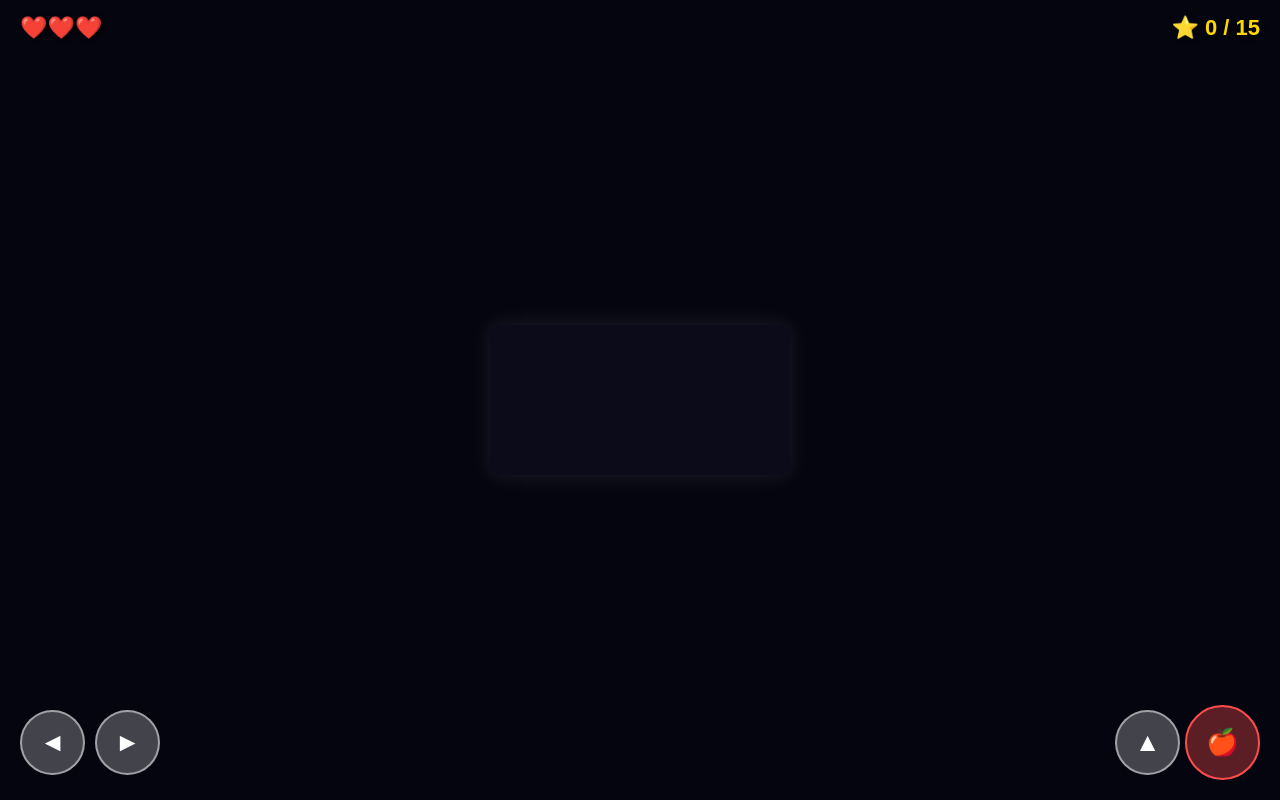
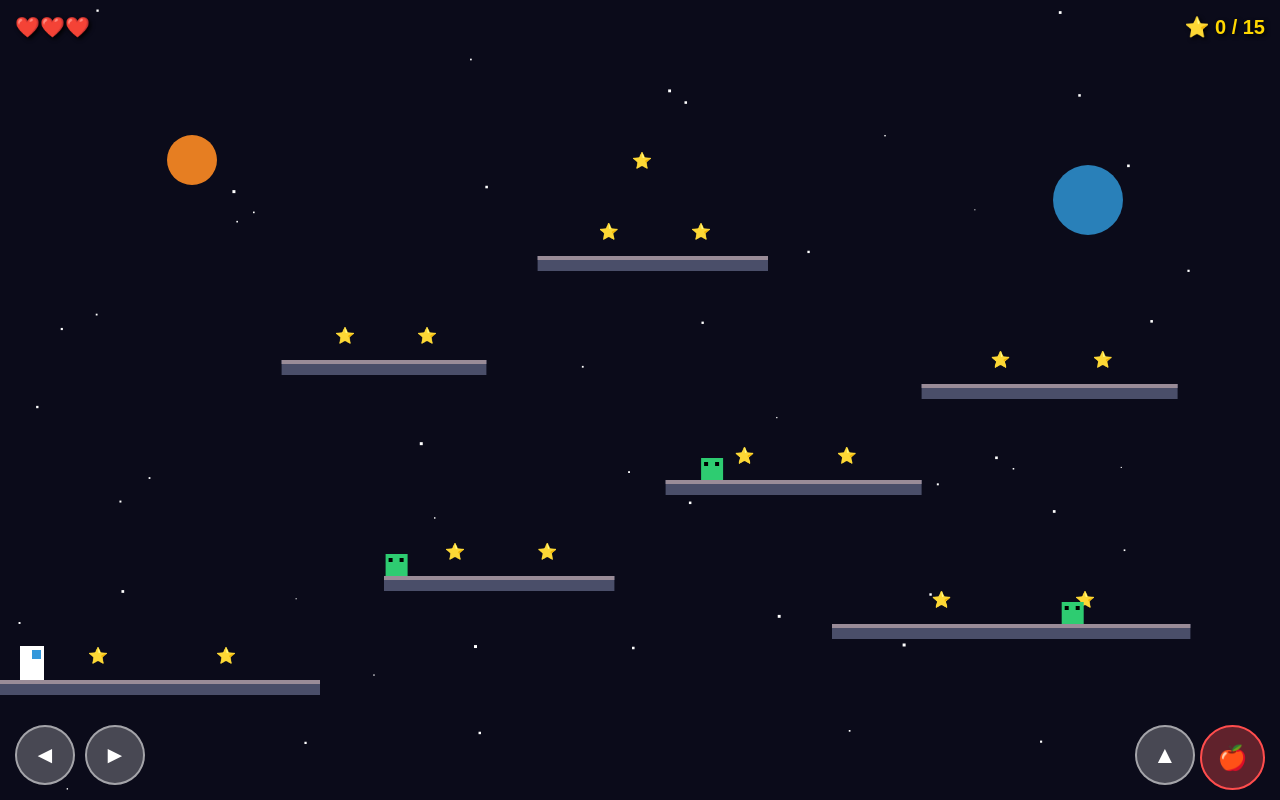
Before and after one commit to hakobyangohar2013/Game_1, a plain HTML site: page index.html in a window 1280 px wide. Drawn offline with Linux system fonts and the light colour scheme.

Commit message:
Update index.html

```diff
--- a/index.html
+++ b/index.html
@@ -2,17 +2,20 @@
 <html lang="hy">
 <head>
     <meta charset="UTF-8">
-    <meta name="viewport" content="width=device-width, initial-scale=1.0, user-scalable=no">
+    <meta name="viewport" content="width=device-width, initial-scale=1.0, maximum-scale=1.0, user-scalable=no">
     <title>Տիեզերագնացի Ակադեմիա</title>
     <style>
         * {
             box-sizing: border-box;
             user-select: none;
             -webkit-user-select: none;
+            touch-action: none;
         }
-        body {
+        html, body {
             margin: 0;
             padding: 0;
+            width: 100%;
+            height: 100%;
             background-color: #050510;
             color: white;
             font-family: Arial, sans-serif;
@@ -27,22 +30,24 @@
             align-items: center;
         }
         canvas {
+            width: 100%;
+            height: 100%;
+            display: block;
             background: #0b0b1a;
-            box-shadow: 0 0 20px rgba(255, 255, 255, 0.1);
         }
         /* UI Ցուցիչներ */
         .ui-panel {
             position: absolute;
             top: 15px;
-            font-size: 22px;
+            font-size: 20px;
             font-weight: bold;
             text-shadow: 2px 2px 4px #000;
             z-index: 10;
         }
-        #hearts-panel { left: 20px; color: #ff4d4d; }
-        #stars-panel { right: 20px; color: #ffd700; }
+        #hearts-panel { left: 15px; color: #ff4d4d; }
+        #stars-panel { right: 15px; color: #ffd700; }
 
-        /* Կառավարման Կոճակներ Հեռախոսի Համար */
+        /* Կառավարման Կոճակներ */
         .touch-btn {
             position: absolute;
             background: rgba(255, 255, 255, 0.25);
@@ -51,24 +56,23 @@
             display: flex;
             justify-content: center;
             align-items: center;
-            font-size: 26px;
+            font-size: 24px;
             color: white;
             z-index: 10;
-            touch-action: manipulation;
         }
         .touch-btn:active {
             background: rgba(255, 255, 255, 0.6);
         }
 
         /* Ձախ կողմում՝ Ձախ ու Աջ */
-        #btn-left { bottom: 25px; left: 20px; width: 65px; height: 65px; }
-        #btn-right { bottom: 25px; left: 95px; width: 65px; height: 65px; }
+        #btn-left { bottom: 15px; left: 15px; width: 60px; height: 60px; }
+        #btn-right { bottom: 15px; left: 85px; width: 60px; height: 60px; }
 
         /* Աջ կողմում՝ Թռչել ու Կրակել */
-        #btn-up { bottom: 25px; right: 100px; width: 65px; height: 65px; }
-        #btn-fire { bottom: 20px; right: 20px; width: 75px; height: 75px; background: rgba(255, 77, 77, 0.35); border-color: #ff4d4d; }
+        #btn-up { bottom: 15px; right: 85px; width: 60px; height: 60px; }
+        #btn-fire { bottom: 10px; right: 15px; width: 65px; height: 65px; background: rgba(255, 77, 77, 0.35); border-color: #ff4d4d; }
 
-        /* Էկրաններ (Game Over / Win) */
+        /* Էկրաններ */
         .overlay {
             position: absolute;
             top: 0; left: 0; width: 100%; height: 100%;
@@ -79,10 +83,10 @@
             align-items: center;
             z-index: 20;
         }
-        .overlay h1 { font-size: 36px; margin-bottom: 10px; }
+        .overlay h1 { font-size: 32px; margin-bottom: 10px; }
         .overlay button {
-            padding: 12px 28px;
-            font-size: 20px;
+            padding: 10px 24px;
+            font-size: 18px;
             background: #4CAF50;
             color: white;
             border: none;
@@ -112,7 +116,7 @@
     </div>
     <div id="lose-screen" class="overlay hidden">
         <h1 style="color: #ff4d4d;">ՊԱՐՏՈՒԹՅՈՒՆ 💔</h1>
-        <p>Այլմոլորակայինները հաղթեցին... </p>
+        <p>Այլմոլորակայինները հաղթեցին...</p>
         <button onclick="resetGame()">Փորձել Կրկին</button>
     </div>
 </div>
@@ -121,8 +125,12 @@
 const canvas = document.getElementById("canvas");
 const ctx = canvas.getContext("2d");
 
-canvas.width = 800;
-canvas.height = 450;
+function resizeCanvas() {
+    canvas.width = window.innerWidth;
+    canvas.height = window.innerHeight;
+}
+resizeCanvas();
+window.addEventListener('resize', resizeCanvas);
 
 let lives = 3;
 let score = 0;
@@ -130,60 +138,75 @@ let gameOver = false;
 
 const keys = { left: false, right: false, up: false, fire: false };
 
-const bgStars = Array.from({ length: 60 }, () => ({
-    x: Math.random() * canvas.width,
-    y: Math.random() * canvas.height,
-    size: Math.random() * 2 + 1
-}));
+let bgStars = [];
+let planets = [];
+let platforms = [];
 
-const planets = [
-    { x: 100, y: 80, r: 30, color: "#e67e22" },
-    { x: 680, y: 120, r: 45, color: "#2980b9" }
-];
+function initWorld() {
+    const w = canvas.width;
+    const h = canvas.height;
+
+    bgStars = Array.from({ length: 50 }, () => ({
+        x: Math.random() * w,
+        y: Math.random() * h,
+        size: Math.random() * 2 + 1
+    }));
+
+    planets = [
+        { x: w * 0.15, y: h * 0.2, r: 25, color: "#e67e22" },
+        { x: w * 0.85, y: h * 0.25, r: 35, color: "#2980b9" }
+    ];
+
+    platforms = [
+        { x: 0, y: h * 0.85, w: w * 0.25, h: 15 },
+        { x: w * 0.3, y: h * 0.72, w: w * 0.18, h: 15 },
+        { x: w * 0.52, y: h * 0.6, w: w * 0.2, h: 15 },
+        { x: w * 0.22, y: h * 0.45, w: w * 0.16, h: 15 },
+        { x: w * 0.42, y: h * 0.32, w: w * 0.18, h: 15 },
+        { x: w * 0.72, y: h * 0.48, w: w * 0.2, h: 15 },
+        { x: w * 0.65, y: h * 0.78, w: w * 0.28, h: 15 }
+    ];
+}
 
 const player = {
-    x: 50,
-    y: 300,
-    width: 26,
-    height: 36,
+    x: 40,
+    y: 100,
+    width: 24,
+    height: 34,
     dx: 0,
     dy: 0,
-    speed: 3.5,
-    jumpForce: -10,
+    speed: 4,
+    jumpForce: -11,
     grounded: false,
     facing: "right"
 };
 
-const platforms = [
-    { x: 0, y: 400, w: 200, h: 20 },
-    { x: 240, y: 340, w: 120, h: 15 },
-    { x: 400, y: 280, w: 140, h: 15 },
-    { x: 180, y: 210, w: 110, h: 15 },
-    { x: 340, y: 150, w: 130, h: 15 },
-    { x: 580, y: 220, w: 150, h: 15 },
-    { x: 520, y: 360, w: 200, h: 20 }
-];
-
 let stars = [];
 function spawnStars() {
     stars = [];
-    const positions = [
-        {x: 60, y: 360}, {x: 130, y: 360}, {x: 270, y: 300},
-        {x: 310, y: 300}, {x: 430, y: 240}, {x: 480, y: 240},
-        {x: 210, y: 170}, {x: 250, y: 170}, {x: 370, y: 110},
-        {x: 420, y: 110}, {x: 610, y: 180}, {x: 670, y: 180},
-        {x: 560, y: 320}, {x: 620, y: 320}, {x: 670, y: 320}
-    ];
-    positions.forEach(p => stars.push({ x: p.x, y: p.y, collected: false }));
+    platforms.forEach((p, index) => {
+        stars.push({ x: p.x + p.w * 0.3, y: p.y - 25, collected: false });
+        stars.push({ x: p.x + p.w * 0.7, y: p.y - 25, collected: false });
+    });
+    if (stars.length < 15) {
+        stars.push({ x: canvas.width * 0.5, y: canvas.height * 0.2, collected: false });
+    }
+    stars = stars.slice(0, 15);
 }
 
 let aliens = [];
 function spawnAliens() {
-    aliens = [
-        { x: 260, y: 310, w: 24, h: 24, minX: 240, maxX: 330, speed: 1 },
-        { x: 420, y: 250, w: 24, h: 24, minX: 400, maxX: 510, speed: 1.5 },
-        { x: 550, y: 330, w: 24, h: 24, minX: 520, maxX: 680, speed: 1.2 }
-    ];
+    aliens = [];
+    if (platforms.length >= 4) {
+        let p1 = platforms[1];
+        aliens.push({ x: p1.x + 10, y: p1.y - 22, w: 22, h: 22, minX: p1.x, maxX: p1.x + p1.w - 22, speed: 1.2 });
+
+        let p2 = platforms[2];
+        aliens.push({ x: p2.x + 10, y: p2.y - 22, w: 22, h: 22, minX: p2.x, maxX: p2.x + p2.w - 22, speed: 1.5 });
+
+        let p6 = platforms[6];
+        aliens.push({ x: p6.x + 10, y: p6.y - 22, w: 22, h: 22, minX: p6.x, maxX: p6.x + p6.w - 22, speed: 1.3 });
+    }
 }
 
 let apples = [];
@@ -221,14 +244,14 @@ function shootApple() {
     apples.push({
         x: player.x + player.width / 2,
         y: player.y + player.height / 2,
-        dx: player.facing === "right" ? 6 : -6,
+        dx: player.facing === "right" ? 7 : -7,
         r: 6
     });
 }
 
 function resetPlayer() {
-    player.x = 50;
-    player.y = 300;
+    player.x = 20;
+    player.y = platforms[0] ? platforms[0].y - player.height - 10 : 100;
     player.dx = 0;
     player.dy = 0;
 }
@@ -253,6 +276,7 @@ function resetGame() {
     lives = 3;
     score = 0;
     gameOver = false;
+    initWorld();
     resetPlayer();
     spawnStars();
     spawnAliens();
@@ -274,7 +298,7 @@ function update() {
         player.grounded = false;
     }
 
-    player.dy += 0.45;
+    player.dy += 0.48;
     player.x += player.dx;
     player.y += player.dy;
 
@@ -283,7 +307,7 @@ function update() {
         if (player.x < p.x + p.w &&
             player.x + player.width > p.x &&
             player.y + player.height >= p.y &&
-            player.y + player.height <= p.y + p.h &&
+            player.y + player.height <= p.y + p.h + 10 &&
             player.dy >= 0) {
             player.grounded = true;
             player.dy = 0;
@@ -291,7 +315,7 @@ function update() {
         }
     });
 
-    if (player.y > canvas.height + 50) {
+    if (player.y > canvas.height + 60) {
         takeDamage();
     }
 
@@ -310,3 +334,108 @@ function update() {
                 aliens.splice(j, 1);
                 apples.splice(i, 1);
                 break;
+            }
+        }
+    }
+
+    aliens.forEach(al => {
+        al.x += al.speed;
+        if (al.x < al.minX || al.x + al.w > al.maxX) al.speed *= -1;
+
+        if (player.x < al.x + al.w &&
+            player.x + player.width > al.x &&
+            player.y < al.y + al.h &&
+            player.y + player.height > al.y) {
+            takeDamage();
+        }
+    });
+
+    stars.forEach(s => {
+        if (!s.collected &&
+            player.x < s.x + 18 &&
+            player.x + player.width > s.x - 18 &&
+            player.y < s.y + 18 &&
+            player.y + player.height > s.y - 18) {
+            s.collected = true;
+            score++;
+            updateUI();
+            if (score >= 15) {
+                gameOver = true;
+                document.getElementById("win-screen").classList.remove("hidden");
+            }
+        }
+    });
+}
+
+function draw() {
+    ctx.clearRect(0, 0, canvas.width, canvas.height);
+
+    ctx.fillStyle = "#ffffff";
+    bgStars.forEach(s => ctx.fillRect(s.x, s.y, s.size, s.size));
+
+    planets.forEach(p => {
+        ctx.fillStyle = p.color;
+        ctx.beginPath();
+        ctx.arc(p.x, p.y, p.r, 0, Math.PI * 2);
+        ctx.fill();
+    });
+
+    ctx.fillStyle = "#4a4e69";
+    platforms.forEach(p => {
+        ctx.fillRect(p.x, p.y, p.w, p.h);
+        ctx.fillStyle = "#9a8c98";
+        ctx.fillRect(p.x, p.y, p.w, 4);
+        ctx.fillStyle = "#4a4e69";
+    });
+
+    stars.forEach(s => {
+        if (!s.collected) {
+            ctx.fillStyle = "#ffd700";
+            ctx.font = "16px Arial";
+            ctx.fillText("⭐", s.x - 8, s.y + 6);
+        }
+    });
+
+    ctx.fillStyle = "#2ecc71";
+    aliens.forEach(al => {
+        ctx.fillRect(al.x, al.y, al.w, al.h);
+        ctx.fillStyle = "#000";
+        ctx.fillRect(al.x + 3, al.y + 4, 4, 4);
+        ctx.fillRect(al.x + 14, al.y + 4, 4, 4);
+        ctx.fillStyle = "#2ecc71";
+    });
+
+    apples.forEach(app => {
+        ctx.fillStyle = "#ff4d4d";
+        ctx.beginPath();
+        ctx.arc(app.x, app.y, app.r, 0, Math.PI * 2);
+        ctx.fill();
+    });
+
+    ctx.fillStyle = "#ffffff";
+    ctx.fillRect(player.x, player.y, player.width, player.height);
+
+    ctx.fillStyle = "#3498db";
+    if (player.facing === "right") {
+        ctx.fillRect(player.x + 12, player.y + 4, 9, 9);
+    } else {
+        ctx.fillRect(player.x + 3, player.y + 4, 9, 9);
+    }
+}
+
+function gameLoop() {
+    update();
+    draw();
+    requestAnimationFrame(gameLoop);
+}
+
+initWorld();
+spawnStars();
+spawnAliens();
+resetPlayer();
+setupControls();
+gameLoop();
+</script>
+
+</body>
+</html>
```
